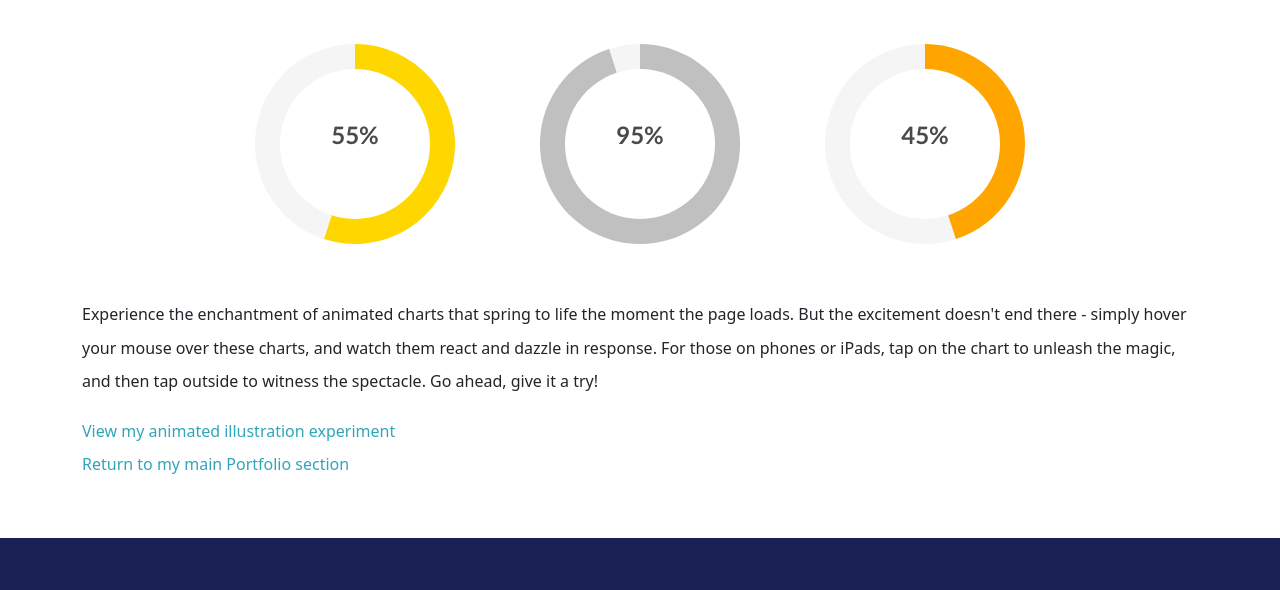
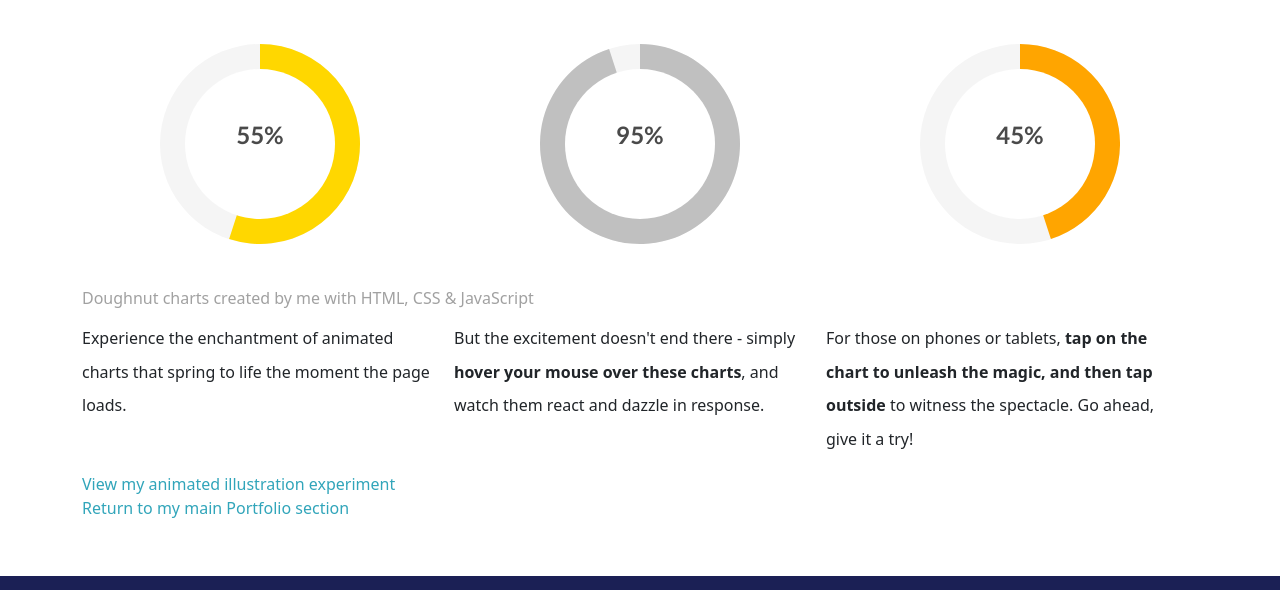
Before and after one commit to sarasjodin/OnePagePortfolio, a plain HTML site: page mycodingplayground2.html in a window 1280 px wide. Shown: the part 752-1342 px from the top of the page. Drawn offline with nearby package versions, Linux system fonts and the light colour scheme.

Commit message:
Fine-tuning bootstrap layout

```diff
--- a/css/styles_template2.css
+++ b/css/styles_template2.css
@@ -75,7 +75,7 @@ ul {
 }
 
 figcaption {
-  color: white;
+  color: #a1a1a1;
   align-content: center;
   padding: 0 35px 0 35px;
 }
--- a/mycodingplayground2.html
+++ b/mycodingplayground2.html
@@ -71,13 +71,13 @@
     </section>
 
     <section id="playground-template">
-        <div class="container non-gradient-section  align-self-center last-container">
+        <div class="container non-gradient-section last-container">
             <div class="row">
                 <div class="col-md-12">
                     <h2>Animated SVG charts</h2>
                     <div>
-                        <div class="row justify-content-md-center align-self-center">
-                            <div class="col-md-3 d-flex justify-content-center align-items-center">
+                        <div class="row">
+                            <div class="col-md-4 d-flex justify-content-center align-items-center">
                                 <div class="chart-wrapper">
                                     <svg class="circle-fill" width="200" height="200">
                                         <circle class="circle-color" id="doughnut-chart-3" data-percentage="55" cx="100"
@@ -93,7 +93,7 @@
                                     </svg>
                                 </div>
                             </div>
-                            <div class="col-md-3 d-flex justify-content-center align-items-center">
+                            <div class="col-md-4 d-flex justify-content-center align-items-center">
                                 <div class="chart-wrapper">
                                     <svg class="circle-fill" width="200" height="200">
                                         <circle class="circle-color" id="doughnut-chart-1" data-percentage="95" cx="100"
@@ -109,7 +109,7 @@
                                     </svg>
                                 </div>
                             </div>
-                            <div class="col-md-3 d-flex justify-content-center align-items-center">
+                            <div class="col-md-4 d-flex justify-content-center align-items-center">
                                 <div class="chart-wrapper">
                                     <svg class="circle-fill" width="200" height="200">
                                         <circle class="circle-color" id="doughnut-chart-2" data-percentage="45" cx="100"
@@ -128,25 +128,43 @@
                         </div>
                     </div>
                 </div>
-                <div>
+                <div class="row">
                     <figcaption>Doughnut charts created by me with HTML, CSS & JavaScript
                     </figcaption>
-                    <p>Experience the enchantment of animated charts that spring to life the moment the page loads. But
-                        the excitement doesn't
-                        end there - simply hover your mouse over these charts, and watch them react and dazzle in
-                        response. For those on phones
-                        or iPads, tap on the chart to unleash the magic, and then tap outside to witness the spectacle.
-                        Go ahead, give it a try!</p>
-                    <p>
+                </div>
+                <br>
+                <br>
+                <div class="row">
+                    <div class="col-md-4">
+                        <p>Experience the enchantment of animated charts that spring to life the moment the page
+                            loads.</p>
+                    </div>
+                    <div class="col-md-4">
+                        <p>But
+                            the excitement doesn't
+                            end there - simply <strong>hover your mouse over these charts</strong>, and watch them react
+                            and dazzle
+                            in
+                            response.</p>
+                    </div>
+                    <div class="col-md-4">
+                        <p>For those on phones
+                            or tablets, <strong>tap on the chart to unleash the magic, and then tap outside</strong> to
+                            witness the
+                            spectacle.
+                            Go ahead, give it a try!</p>
+                    </div>
+                    <div class="row">
+
                         <a href="mycodingplayground1.html" title="Visit my svg animation test">View my animated
                             illustration experiment</a>
                         <br>
-                        <a href="index.html#portfolio" title="Return to my main Portfolio section">Return to my main
+                        <a href="index.html#portfolio" title="Return to my main Portfolio section">Return to my
+                            main
                             Portfolio section</a>
-                    </p>
+                        </p>
+                    </div>
                 </div>
-            </div>
-        </div>
     </section>
 
     <footer class="footer">
```
Also changed, not shown: mycodingplayground1.html (+5 -5 lines).
